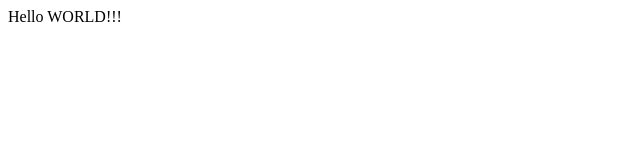
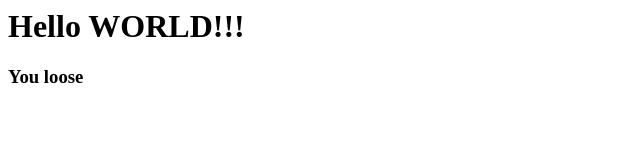
Before and after one commit to radkn/BubleShooter2D, a plain HTML site: page New folder/index.html in a window 1280 px wide. Shown: the whole page, without its empty margins (0-640 px from the left). Drawn offline with Linux system fonts and the light colour scheme.

Commit message:
more one modif index.html

```diff
--- a/New folder/index.html
+++ b/New folder/index.html
@@ -1 +1,2 @@
-Hello WORLD!!!
+<h1>Hello WORLD!!!</h1>
+<h3>You loose</h3>
```
